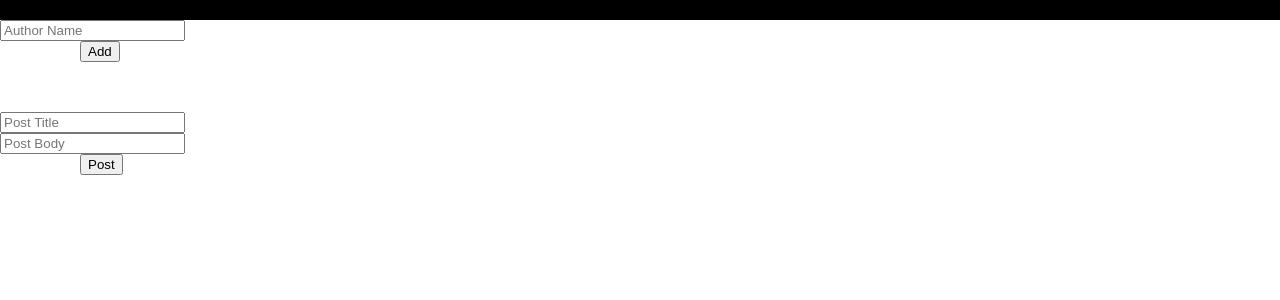
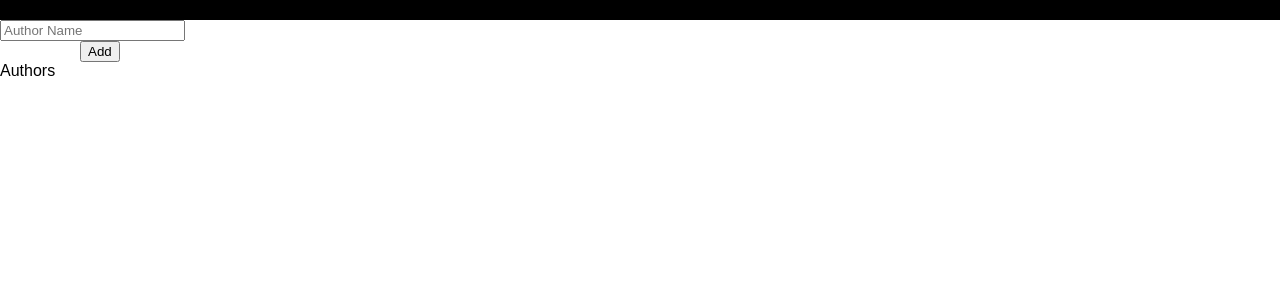
Before and after one commit to jonalexander/react-redux-posts, a React (Create React App) app: page / in a window 1280 px wide. Shown: the top 300 px of the page. Built offline with nearby package versions, Linux system fonts and the light colour scheme; the HTML template or start-up script is replaced by a standard one.

Commit message:
Build out forms and containers for authors and posts

```diff
--- a/src/App.js
+++ b/src/App.js
@@ -3,15 +3,22 @@
 import './App.css';
 
 class App extends Component {
+  // {this.props.store}
   render() {
     return (
       <div className="App">
         <div className="container">
           <div className="Author">
-            <FormAuthor />
+            <FormAuthor store={this.props.store}/>
+          </div>
+          <div className="Author">
+            <ContainerAuthors store={this.props.store}/>
           </div>
           <div className="Post">
-            <FormPost />
+            <FormPost store={this.props.store} />
+          </div>
+          <div className="Post">
+            <ContainerPosts store={this.props.store}/>
           </div>
         </ div>
       </ div>
@@ -19,28 +26,161 @@
   }
 }
 
+/*
+/$$$$$$  /$$   /$$ /$$$$$$$$ /$$   /$$  /$$$$$$  /$$$$$$$   /$$$$$$
+/$$__  $$| $$  | $$|__  $$__/| $$  | $$ /$$__  $$| $$__  $$ /$$__  $$
+| $$  \ $$| $$  | $$   | $$   | $$  | $$| $$  \ $$| $$  \ $$| $$  \__/
+| $$$$$$$$| $$  | $$   | $$   | $$$$$$$$| $$  | $$| $$$$$$$/|  $$$$$$
+| $$__  $$| $$  | $$   | $$   | $$__  $$| $$  | $$| $$__  $$ \____  $$
+| $$  | $$| $$  | $$   | $$   | $$  | $$| $$  | $$| $$  \ $$ /$$  \ $$
+| $$  | $$|  $$$$$$/   | $$   | $$  | $$|  $$$$$$/| $$  | $$|  $$$$$$/
+|__/  |__/ \______/    |__/   |__/  |__/ \______/ |__/  |__/ \______/
+
+*/
+
+
 class FormAuthor extends Component {
+  //this.props.store
+  handleOnSubmitNewAuthor(event){
+    alert('handleOnSubmitNewAuthor working')
+    event.preventDefault()
+    var authorInput = document.getElementById('author-input').value
+    this.props.store.dispatch({
+      type: 'ADD_AUTHOR',
+      payload: {
+        name: authorInput,
+        id: this.props.store.getState().authors.length + 1
+      }})
+  }
+
   render(){
     return(
-      <form>
-        <div><input type="text" placeholder="Author Name" /></ div>
-        <div className="form-button"><button type="submit"> Add </ button></ div>
+      <form onSubmit={this.handleOnSubmitNewAuthor.bind(this)}>
+        <div>
+          <input id="author-input" type="text" placeholder="Author Name" />
+        </ div>
+        <div className="form-button">
+          <button type="submit" > Add </ button>
+        </ div>
       </form>
     )
   }
 }
 
-class FormPost extends Component {
+class ContainerAuthors extends Component {
+  render(){
+    var authors = this.props.store.getState().authors
+    var counter = 0
+    var allAuthors = authors.map( function(author){
+      return(
+        <IndividualAuthor key={counter++} authorData={author} />
+      )})
+
+    return(
+      <div>
+        Authors
+        {allAuthors}
+      </div>
+    )
+  }
+}
+
+class IndividualAuthor extends Component {
   render(){
     return(
-      <form>
-        <div><input type="text" placeholder="Post Title" /></ div>
-        <div><input type="textarea" placeholder="Post Body" /></ div>
+      <div>
+        {this.props.authorData.name}
+      </div>
+    )
+  }
+}
+
+/*
+/$$$$$$$   /$$$$$$   /$$$$$$  /$$$$$$$$ /$$$$$$
+| $$__  $$ /$$__  $$ /$$__  $$|__  $$__//$$__  $$
+| $$  \ $$| $$  \ $$| $$  \__/   | $$  | $$  \__/
+| $$$$$$$/| $$  | $$|  $$$$$$    | $$  |  $$$$$$
+| $$____/ | $$  | $$ \____  $$   | $$   \____  $$
+| $$      | $$  | $$ /$$  \ $$   | $$   /$$  \ $$
+| $$      |  $$$$$$/|  $$$$$$/   | $$  |  $$$$$$/
+|__/       \______/  \______/    |__/   \______/
+*/
+
+
+class FormPost extends Component {
+  displayForm(){
+    return (
+      <form onSubmit={this.handleOnSubmitNewPost.bind(this)}>
+        <div><input id="post-title-input" type="text" placeholder="Post Title" /></ div>
+        <div><input id="post-text-input" type="textarea" placeholder="Post Body" /></ div>
         <div className="form-button"><button type="submit"> Post </ button></ div>
       </ form>
     )
   }
+
+  handleOnSubmitNewPost(event){
+    alert('handleOnSubmitNewPost working')
+    event.preventDefault()
+    var postTitleInput = document.getElementById('post-title-input').value
+    var postTextInput = document.getElementById('post-text-input').value
+    var currentAuthorArray = this.props.store.getState().current_author
+    var lastCurrentAuthorId = currentAuthorArray[ currentAuthorArray.length - 1 ].id
+
+    this.props.store.dispatch( {
+      type: 'ADD_POST',
+      payload: {
+        title: postTitleInput,
+        text: postTextInput,
+        id: this.props.store.getState().posts.length + 1,
+        author_id: lastCurrentAuthorId
+        } // closes payload
+      } )
+  }
+
+  render(){
+    var currentAuthor = this.props.store.getState().current_author
+    return(
+      <div>
+        { currentAuthor.length > 0 ? <div> {this.displayForm()} </div> : <div/> }
+      </div>
+    )
+  }
 }
+
+class ContainerPosts extends Component {
+  render(){
+    var posts = this.props.store.getState().posts
+    var counter = 0
+    var allPosts = posts.map( function(post){
+      return(
+        <IndividualPost key={counter++} postData={post}/>
+      )})
+
+    return(
+      <div>
+        {allPosts}
+      </div>
+    )
+  }
+}
+
+class IndividualPost extends Component {
+  render(){
+    debugger
+    return(
+      <div>
+        <div>{this.props.postData.title}</div>
+        <div>{this.props.postData.text}</div>
+      </div>
+    )
+  }
+}
+//Author
+//AuthorList - container - iterate over authors in store and generate Author
+//<AuthorList data={this.props.store.authors}>
+
+//<Author name="" id="">
+//  returns <div>{author.name}</div>
 
 
 
--- a/src/index.js
+++ b/src/index.js
@@ -18,35 +18,40 @@
     render()
   }
 
-  //
   state = reducer(state, {})
-  return { getState, dispatch}
+  //getting copy of state without any changes/actions
+
+  return { getState, dispatch }
   // call store.getState() and store.dispatch(action) to
   // manage/view store
 }
 
 // 2
-function reducer(state = {authors: [], posts: []}, action = {type: ''}){
+function reducer(state = {authors: [], posts: [], current_author: []}, action = {type: '', payload: {}}){
   //pass default state if nothing is present
-  //pass
   switch(action.type){
     case 'ADD_AUTHOR':
-      return {authors: state.authors.concat(action.payload)}
+      return {
+        authors: state.authors.concat(action.payload),
+        posts: state.posts,
+        current_author: state.current_author.concat(action.payload)
+      }
     case 'ADD_POST':
-      return {posts: state.posts.concat(action.payload)}
+      return {
+        authors: state.authors,
+        posts: state.posts.concat(action.payload),
+        current_author: state.current_author
+      }
     default:
       return state
   }
 }
 
-// 3
-function handleOnClick(event){
-  event.preventDefault()
-  var authorInput = document.getElement('author-input').value
-  store.dispatch( {type: 'ADD_AUTHOR', payload: {author: authorInput}} )
+function render() {
+  ReactDOM.render(
+  <App store={store} />,
+  document.getElementById('root')
+  );
 }
 
-ReactDOM.render(
-  <App />,
-  document.getElementById('root')
-);
+render()
```
